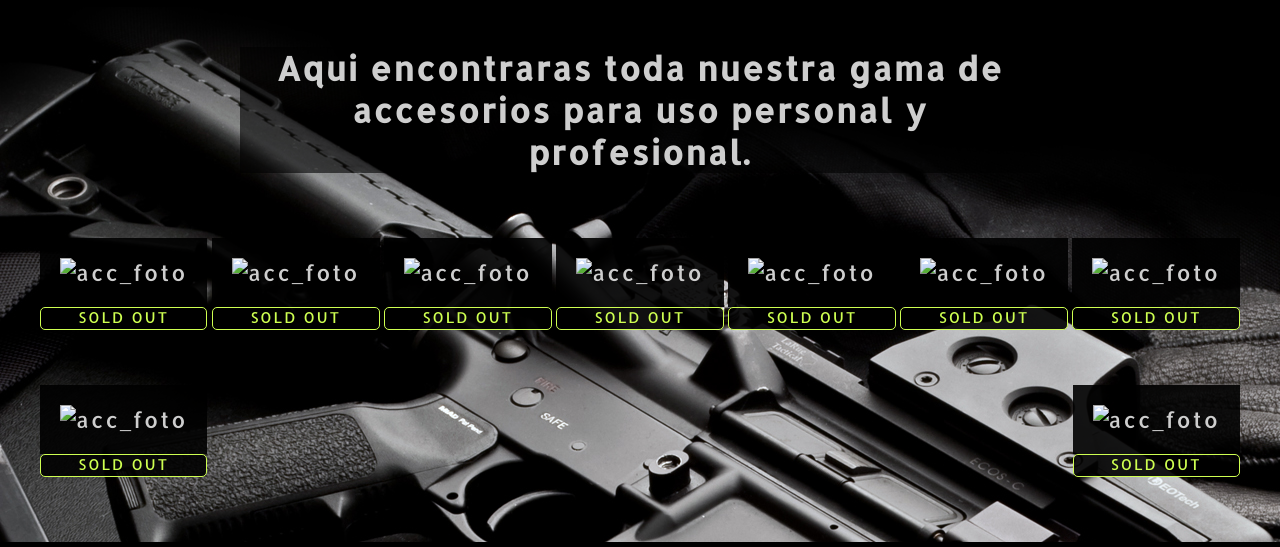
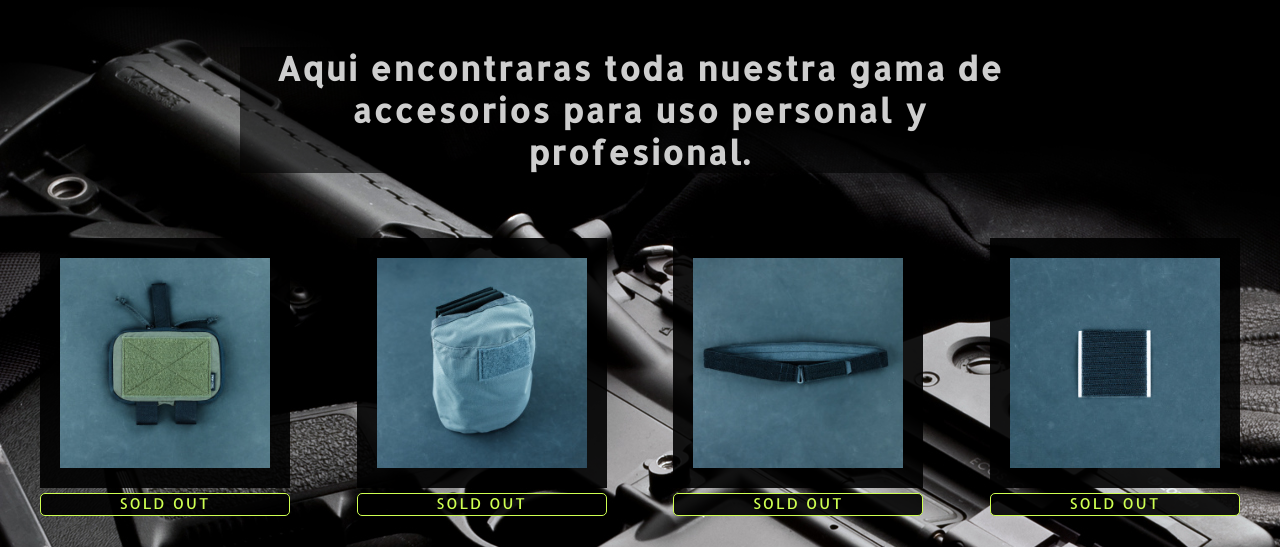
Before and after one commit to xPolskie/Tesla, a plain HTML site: page pages/accesorios.html in a window 1280 px wide. Shown: the part 253-800 px from the top of the page. Drawn offline with Linux system fonts and the light colour scheme.

Commit message:
arreglo acc.html

```diff
--- a/pages/accesorios.html
+++ b/pages/accesorios.html
@@ -32,15 +32,15 @@
                 <div class="titular2">
                     <h2 class="titular-bg-sub">Aqui encontraras toda nuestra gama de accesorios para uso personal y profesional.</h2>
                     <div class="accesorios">
-                        <div class="accesorio"><img src="../assets/img/productos/cinturones (1).jpg" alt="acc_foto"><span class="descripcion">SOLD OUT</span></div>
-                        <div class="accesorio"><img src="../assets/img/productos/cinturones (2).jpg" alt="acc_foto"><span class="descripcion">SOLD OUT</span></div>
-                        <div class="accesorio"><img src="../assets/img/productos/cinturones (3).jpg" alt="acc_foto"><span class="descripcion">SOLD OUT</span></div>
-                        <div class="accesorio"><img src="../assets/img/productos/cinturones (4).jpg" alt="acc_foto"><span class="descripcion">SOLD OUT</span></div>
-                        <div class="accesorio"><img src="../assets/img/productos/cinturones (5).jpg" alt="acc_foto"><span class="descripcion">SOLD OUT</span></div>
-                        <div class="accesorio"><img src="../assets/img/productos/funda (1).jpg" alt="acc_foto"><span class="descripcion">SOLD OUT</span></div>
-                        <div class="accesorio"><img src="../assets/img/productos/funda (2).jpg" alt="acc_foto"><span class="descripcion">SOLD OUT</span></div>
-                        <div class="accesorio"><img src="../assets/img/productos/funda (3).jpg" alt="acc_foto"><span class="descripcion">SOLD OUT</span></div>
-                        <div class="accesorio"><img src="../assets/img/productos/funda (4).jpg" alt="acc_foto"><span class="descripcion">SOLD OUT</span></div>
+                        <div class="accesorio"><img src="../assets/img/productos/cinturones_1.jpg" alt="acc_foto"><span class="descripcion">SOLD OUT</span></div>
+                        <div class="accesorio"><img src="../assets/img/productos/cinturones_2.jpg" alt="acc_foto"><span class="descripcion">SOLD OUT</span></div>
+                        <div class="accesorio"><img src="../assets/img/productos/cinturones_3.jpg" alt="acc_foto"><span class="descripcion">SOLD OUT</span></div>
+                        <div class="accesorio"><img src="../assets/img/productos/cinturones_4.jpg" alt="acc_foto"><span class="descripcion">SOLD OUT</span></div>
+                        <div class="accesorio"><img src="../assets/img/productos/cinturones_5.jpg" alt="acc_foto"><span class="descripcion">SOLD OUT</span></div>
+                        <div class="accesorio"><img src="../assets/img/productos/funda_1.jpg" alt="acc_foto"><span class="descripcion">SOLD OUT</span></div>
+                        <div class="accesorio"><img src="../assets/img/productos/funda_2.jpg" alt="acc_foto"><span class="descripcion">SOLD OUT</span></div>
+                        <div class="accesorio"><img src="../assets/img/productos/funda_3.jpg" alt="acc_foto"><span class="descripcion">SOLD OUT</span></div>
+                        <div class="accesorio"><img src="../assets/img/productos/funda_4.jpg" alt="acc_foto"><span class="descripcion">SOLD OUT</span></div>
                     </div>
 
                 </div>
```
